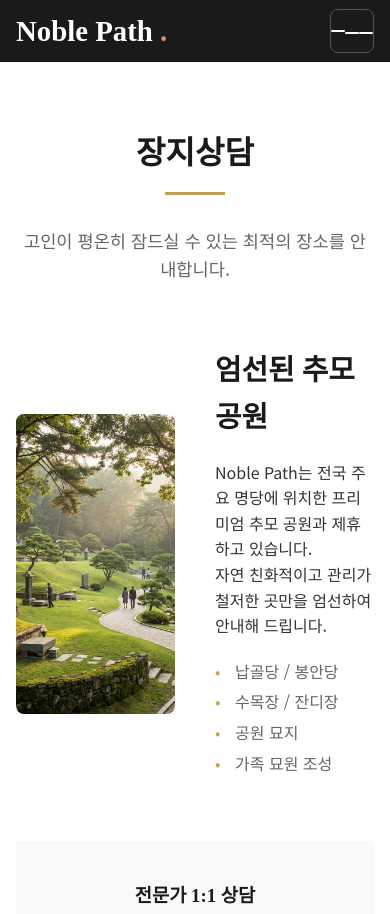
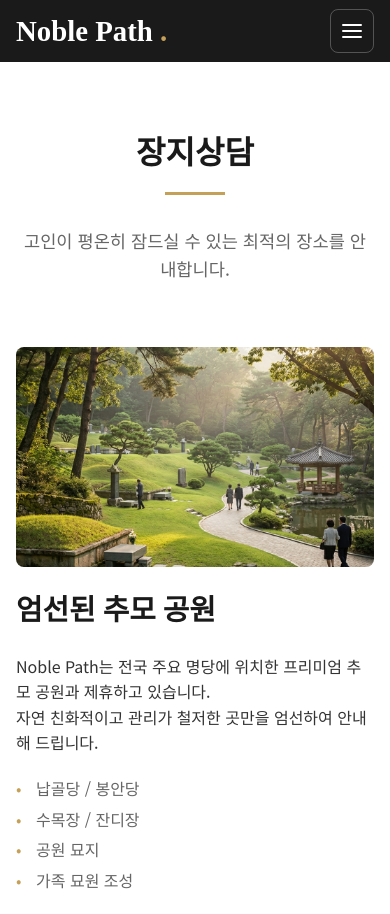
Before and after one commit to aucus/sangjo, a website built with Vite: page counseling.html in a window 390 px wide. Shown: the top 914 px of the page. Built offline with nearby package versions, Linux system fonts and the light colour scheme.

Commit message:
Fix mobile menu icon and counseling layout

```diff
--- a/style.css
+++ b/style.css
@@ -122,6 +122,8 @@ nav {
   display: none;
   align-items: center;
   justify-content: center;
+  flex-direction: column;
+  gap: 4px;
   width: 44px;
   height: 44px;
   border: 1px solid rgba(255, 255, 255, 0.25);
@@ -136,10 +138,6 @@ nav {
   height: 2px;
   background: var(--color-white);
   border-radius: 2px;
-}
-
-.nav-toggle-bar + .nav-toggle-bar {
-  margin-top: 4px;
 }
 
 .nav-links {
@@ -367,24 +365,6 @@ footer {
   .footer-links {
     gap: 10px;
   }
-
-  .counseling-grid {
-    grid-template-columns: 1fr;
-    gap: 20px;
-    margin-bottom: 40px;
-  }
-
-  .counseling-image {
-    height: 220px;
-  }
-
-  .counseling-cta {
-    padding: 24px;
-  }
-
-  .form-card {
-    padding: 24px;
-  }
 }
 
 /* Page-specific helpers */
@@ -416,3 +396,24 @@ footer {
   border: 1px solid #ddd;
   border-radius: 8px;
 }
+
+/* Page-specific responsive overrides (must come AFTER helpers) */
+@media (max-width: 768px) {
+  .counseling-grid {
+    grid-template-columns: 1fr;
+    gap: 20px;
+    margin-bottom: 40px;
+  }
+
+  .counseling-image {
+    height: 220px;
+  }
+
+  .counseling-cta {
+    padding: 24px;
+  }
+
+  .form-card {
+    padding: 24px;
+  }
+}
```
